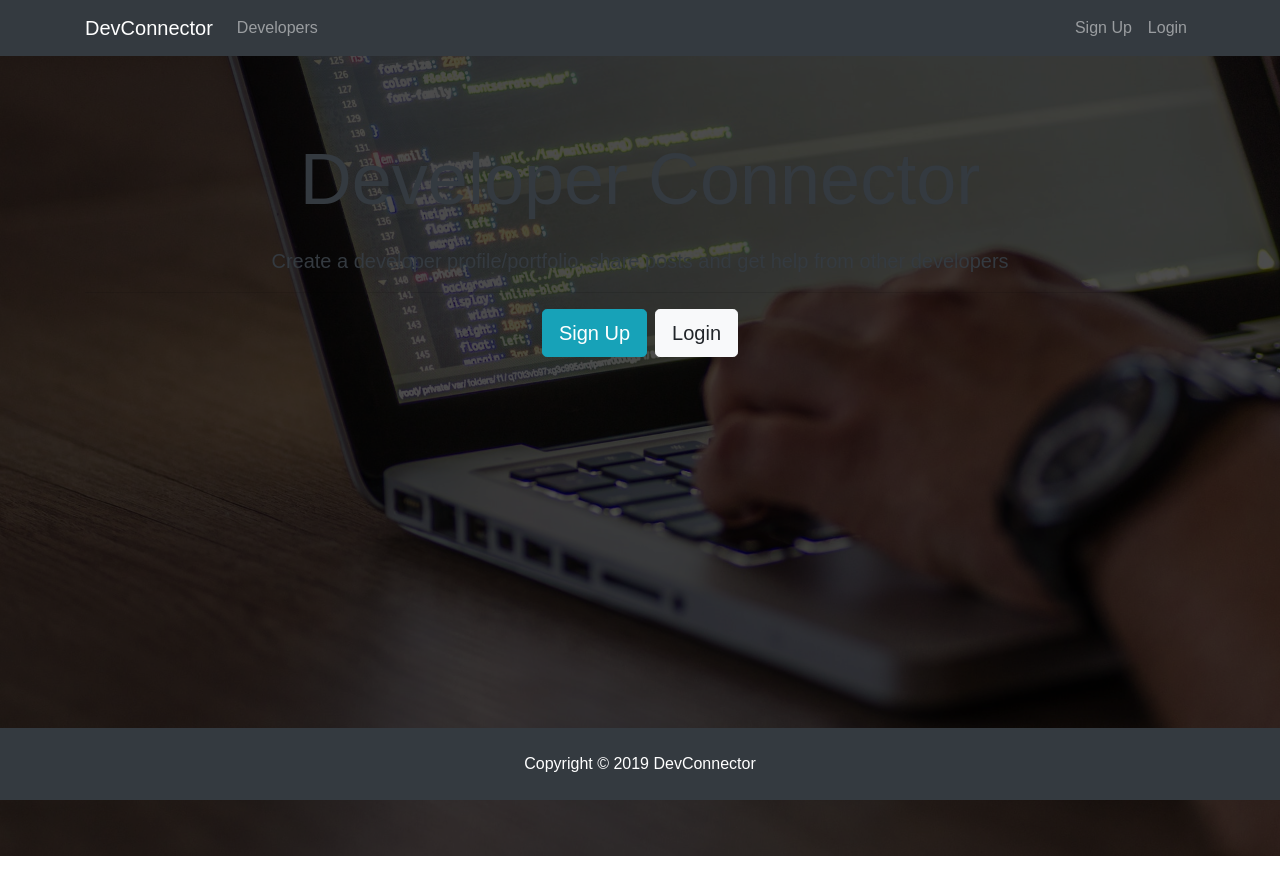
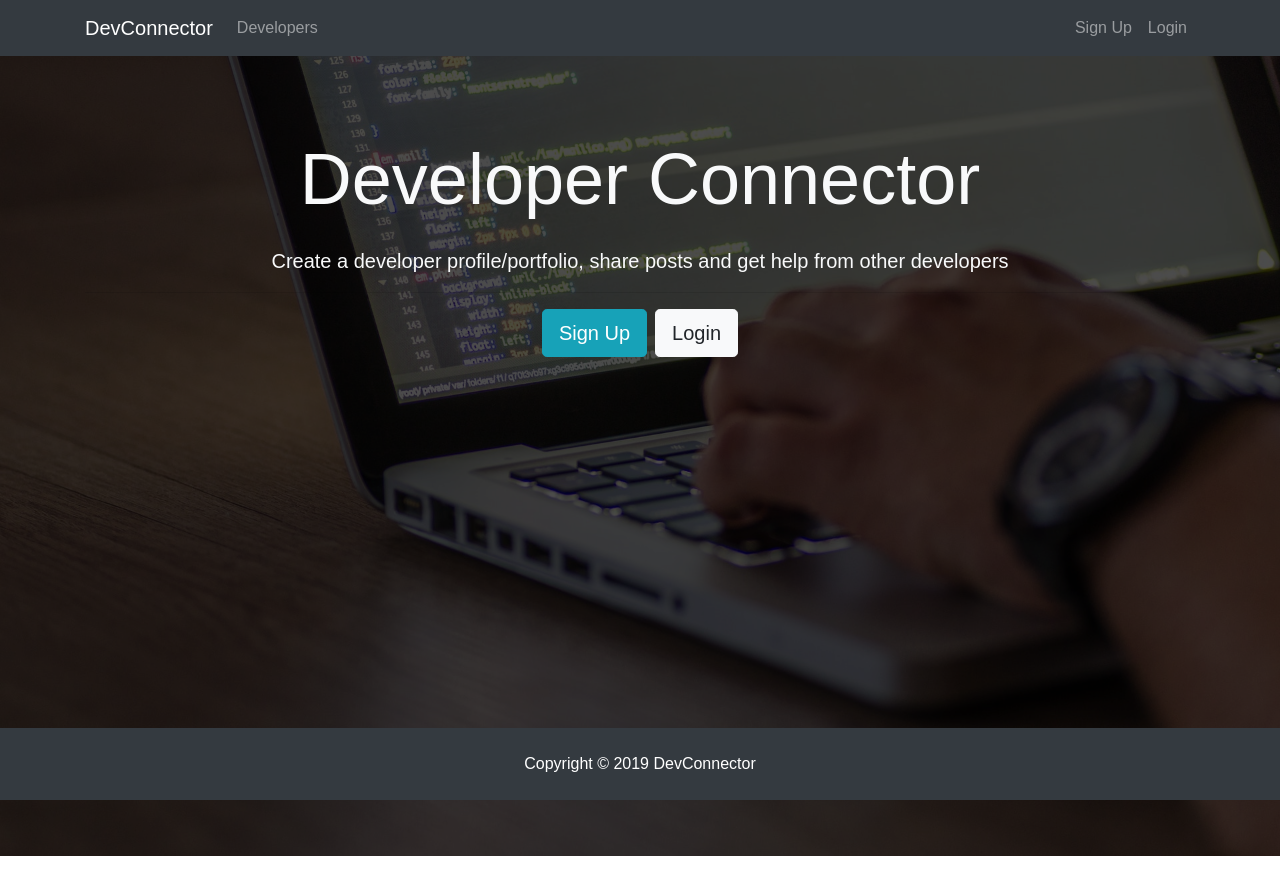
Before and after one commit to votoznotna/devmernstack, a React (Create React App) app in the folder client/: page / in a window 1280 px wide. Shown: the top 894 px of the page. Built offline with nearby package versions, Linux system fonts and the light colour scheme.

Commit message:
sass playint around

```diff
--- a/client/package.json
+++ b/client/package.json
@@ -15,7 +15,6 @@
     "eslint-plugin-react": "^7.7.0",
     "jwt-decode": "^2.2.0",
     "moment": "^2.23.0",
-    "node-sass-chokidar": "^1.3.4",
     "prop-types": "^15.6.2",
     "react": "^16.7.0",
     "react-dom": "^16.7.0",
--- a/client/src/App.css
+++ /dev/null
@@ -1,77 +0,0 @@
-img {
-  width: 100%;
-}
-
-.landing {
-  position: relative;
-  background: url('./img/showcase.jpg') no-repeat;
-  background-size: cover;
-  background-position: center;
-  height: 100vh;
-  margin-top: -24px;
-  margin-bottom: -50px;
-}
-
-.landing-inner {
-  padding-top: 80px;
-}
-
-.dark-overlay {
-  background-color: rgba(0, 0, 0, 0.7);
-  position: absolute;
-  top: 0;
-  left: 0;
-  width: 100%;
-  height: 100%;
-}
-
-.card-form {
-  opacity: 0.9;
-}
-
-.latest-profiles-img {
-  width: 40px;
-  height: 40px;
-}
-
-.form-control::placeholder {
-  color: #bbb !important;
-}
-
-footer {
-  position:fixed;
-  bottom:0;
-  left:0;
-  width: 100%;
-}
-
-.fade-enter {
-  opacity: 0;
-}
-
-.fade-enter-active {
-  opacity: 1;
-  transition: opacity 0.3s ease-out;
-}
-
-.fade-exit {
-  opacity: 1;
-}
-
-.fade-exit-active {
-  opacity: 0;
-  transition: opacity 0.3s ease-out;
-}
-
-.fade-exit-done {
-  opacity: 0;
-}
-
-.transition-appear{
-  opacity: 0;
-}
-
-.transition-appear.transition-appear-active{
-  opacity: 1;
-  transition: all .5s ease-in-out;
-}
--- a/client/src/App.scss
+++ b/client/src/App.scss
@@ -1,3 +1,7 @@
+.App {
+  padding-bottom: 100px;
+}
+
 img {
   width: 100%;
 }
--- a/client/src/components/layout/Landing.js
+++ b/client/src/components/layout/Landing.js
@@ -13,7 +13,7 @@ class Landing extends Component {
   render() {
     return (
       <div className="landing">
-        <div className="dark-overlay landing-inner text-dark">
+        <div className="dark-overlay landing-inner text-light">
           <div className="container">
             <div className="row">
               <div className="col-md-12 text-center">
--- a/client/src/components/profiles/ProfileItem.js
+++ b/client/src/components/profiles/ProfileItem.js
@@ -10,10 +10,10 @@ class ProfileItem extends Component {
     return (
       <div className="card card-body bg-light mb-3">
         <div className="row">
-          <div className="col-lg-4 col-2">
+          <div className="col-2">
             <img src={profile.user.avatar} alt="" className="rounded-circle" />
           </div>
-          <div className="col-lg-4 col-md-4 col-8">
+          <div className="col-lg-6 col-md-4 col-8">
             <h3>{profile.user.name}</h3>
             <p>
               {profile.status}{' '}
@@ -30,7 +30,7 @@ class ProfileItem extends Component {
               View Profile
             </Link>
           </div>
-          <div className="col-lg-4 col-md-4 d-none d-md-block">
+          <div className="col-md-4 d-none d-md-block">
             <h4>Skill Set</h4>
             <ul className="list-group">
               {profile.skills.slice(0, 4).map((skill, index) => (
--- a/client/src/index.css
+++ /dev/null
@@ -1,5 +0,0 @@
-body {
-  margin: 0 0 100px 0;
-  padding: 0;
-  font-family: sans-serif;
-}
--- a/client/src/index.scss
+++ b/client/src/index.scss
@@ -1,5 +1,6 @@
 body {
-    margin: 0 0 100px 0;
+    margin: 0;
     padding: 0;
+    padding-bottom: 100px;
     font-family: sans-serif;
   }
```
Lines whose indentation alone changed are shown as unchanged.
